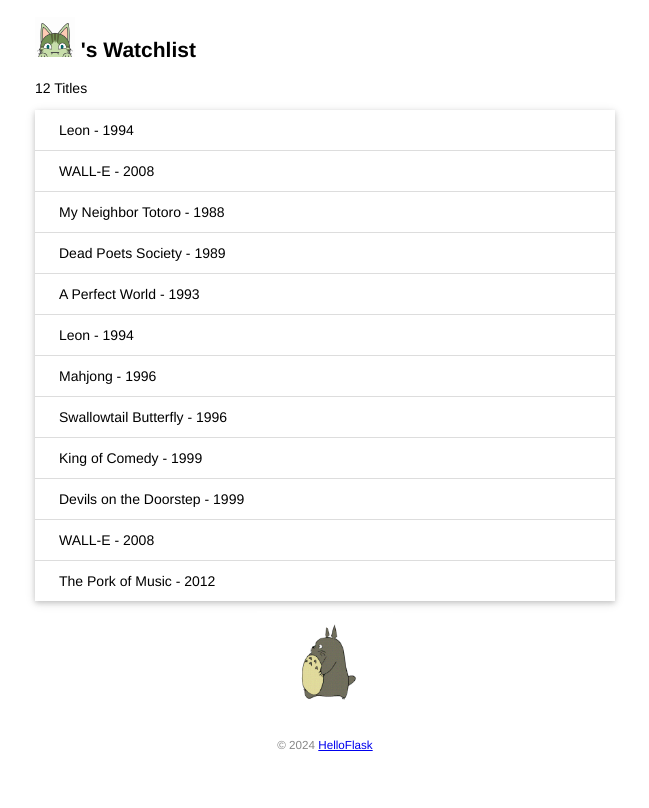
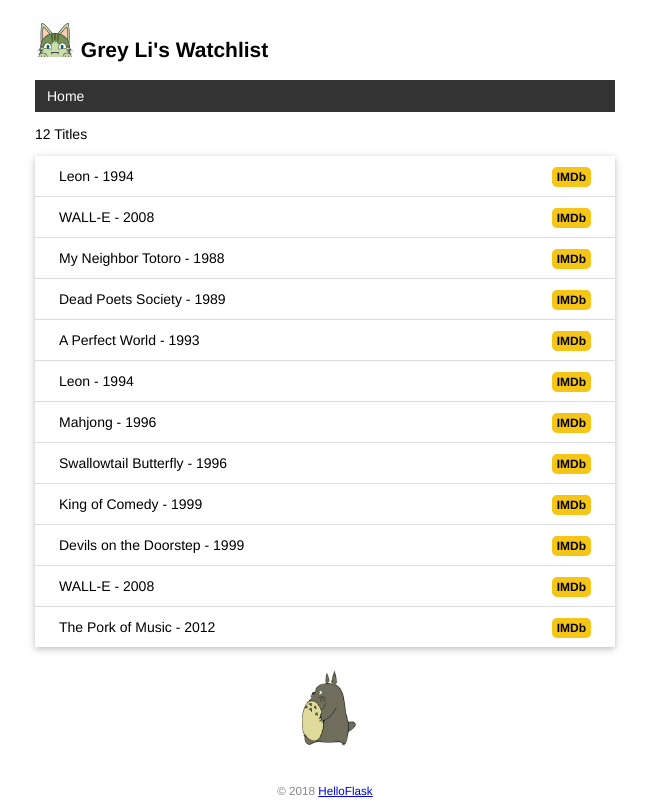
Before and after one commit to dingshen2020/watchlist, a Flask app: template templates/index.html in a window 1280 px wide. Shown: the whole page, without its empty margins (315-964 px from the left). Before the commit the page ends 751 px from the top, so only its background shows below. Run offline with Flask 3, Linux system fonts and the light colour scheme; the template is opened without the code that fills it: values that come from a table or form of the project are taken from there, others are empty.

Commit message:
Add base template and error template

```diff
--- a/app.py
+++ b/app.py
@@ -7,7 +7,6 @@
 import click
 
 app = Flask(__name__)
-
 
 app.config['SQLALCHEMY_DATABASE_URI'] = 'sqlite:///your_database.db'
 app.config['SQLALCHEMY_TRACK_MODIFICATIONS'] = False  # 关闭对模型修改的监控
@@ -19,19 +18,15 @@
     id = db.Column(db.Integer, primary_key=True)  # 主键
     name = db.Column(db.String(20))  # 名字
 
-
 class Movie(db.Model):  # 表名将会是 movie
     id = db.Column(db.Integer, primary_key=True)  # 主键
     title = db.Column(db.String(60))  # 电影标题
     year = db.Column(db.String(4))  # 电影年份
 
-
 @app.route('/')
 def index():
-    return render_template('index.html', name=name, movies=movies)
-    user = User.query.first()  # 读取用户记录
     movies = Movie.query.all()  # 读取所有电影记录
-    return render_template('index.html', user=user, movies=movies)
+    return render_template('index.html', movies=movies)
 
 @app.route('/hello')
 def hello():
@@ -52,6 +47,15 @@
     # 下面这个调用传入了多余的关键字参数，它们会被作为查询字符串附加到 URL 后面。
     print(url_for('test_url_for', num=2))  # 输出：/test?num=2
     return 'Test page'
+
+@app.errorhandler(404)  # 传入要处理的错误代码
+def page_not_found(e):  # 接受异常对象作为参数
+    return render_template('404.html'), 404  # 返回模板和状态码
+
+@app.context_processor
+def inject_user():  # 函数名可以随意修改
+    user = User.query.first()
+    return dict(user=user)  # 需要返回字典，等同于 return {'user': user}
 
 @app.cli.command()
 def forge():
--- a/static/style.css
+++ b/static/style.css
@@ -46,3 +46,39 @@
     margin: 0 auto;
     height: 100px;
 }
+nav ul {
+    list-style-type: none;
+    margin: 0;
+    padding: 0;
+    overflow: hidden;
+    background-color: #333;
+}
+
+nav li {
+    float: left;
+}
+
+nav li a {
+    display: block;
+    color: white;
+    text-align: center;
+    padding: 8px 12px;
+    text-decoration: none;
+}
+
+nav li a:hover {
+    background-color: #111;
+}
+.float-right {
+    float: right;
+}
+
+.imdb {
+    font-size: 12px;
+    font-weight: bold;
+    color: black;
+    text-decoration: none;
+    background: #F5C518;
+    border-radius: 5px;
+    padding: 3px 5px;
+}
--- /dev/null
+++ b/templates/base.html
@@ -0,0 +1,27 @@
+<!DOCTYPE html>
+<html lang="en">
+<head>
+    {% block head %}
+    <meta charset="utf-8">
+    <meta name="viewport" content="width=device-width, initial-scale=1.0">
+    <title>{{ user.name }}'s Watchlist</title>
+    <link rel="icon" href="{{ url_for('static', filename='favicon.ico') }}">
+    <link rel="stylesheet" href="{{ url_for('static', filename='style.css') }}" type="text/css">
+    {% endblock %}
+</head>
+<body>
+    <h2>
+        <img alt="Avatar" class="avatar" src="{{ url_for('static', filename='images/avatar.png') }}">
+        {{ user.name }}'s Watchlist
+    </h2>
+    <nav>
+        <ul>
+            <li><a href="{{ url_for('index') }}">Home</a></li>
+        </ul>
+    </nav>
+    {% block content %}{% endblock %}
+    <footer>
+        <small>&copy; 2018 <a href="http://helloflask.com/book/3">HelloFlask</a></small>
+    </footer>
+</body>
+</html>
--- a/templates/index.html
+++ b/templates/index.html
@@ -1,28 +1,15 @@
-<!DOCTYPE html>
-<html lang="en">
-<head>
-    <meta charset="utf-8">
-    <link rel="icon" type="image/png" href="{{ url_for('static', filename='favicon.png') }}">
-    <link rel="stylesheet" href="{{ url_for('static', filename='style.css') }}" type="text/css">
-    <title>{{ name }}'s Watchlist</title>
-</head>
-<body>
-    <h2>
-        <img alt="Avatar" class="avatar" src="{{ url_for('static', filename='images/avatar.png') }}">
-        {{ name }}'s Watchlist
-    </h2>
+{% extends 'base.html' %}
 
-    {# 使用 length 过滤器获取 movies 变量的长度 #}
-    <p>{{ movies|length }} Titles</p>
-    <ul class="movie-list">
-        {% for movie in movies %}  {# 迭代 movies 变量 #}
-        <li>{{ movie.title }} - {{ movie.year }}</li>  {# 等同于 movie['title'] #}
-        {% endfor %}  {# 使用 endfor 标签结束 for 语句 #}
-    </ul>
-
-    <img alt="Walking Totoro" class="totoro" src="{{ url_for('static', filename='images/totoro.gif') }}">
-    <footer>
-        <small>&copy; 2024 <a href="http://helloflask.com/book/3">HelloFlask</a></small>
-    </footer>
-</body>
-</html>
+{% block content %}
+<p>{{ movies|length }} Titles</p>
+<ul class="movie-list">
+    {% for movie in movies %}
+    <li>{{ movie.title }} - {{ movie.year }}
+        <span class="float-right">
+            <a class="imdb" href="https://www.imdb.com/find?q={{ movie.title }}" target="_blank" title="Find this movie on IMDb">IMDb</a>
+        </span>
+    </li>
+    {% endfor %}
+</ul>
+<img alt="Walking Totoro" class="totoro" src="{{ url_for('static', filename='images/totoro.gif') }}" title="to~to~ro~">
+{% endblock %}
```
Also changed, not shown: templates/404.html (added, +12 -0 lines), templates/index.20240520.2057.html (added, +28 -0 lines).
